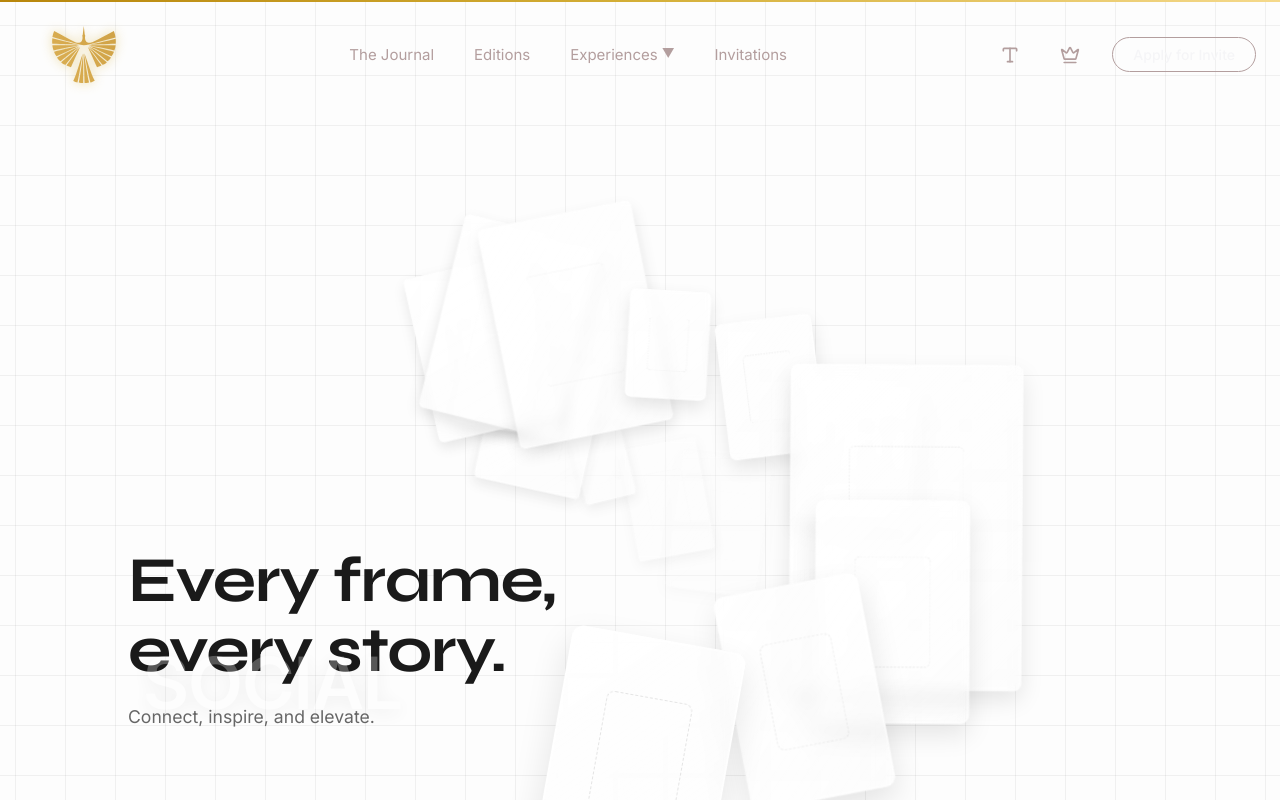
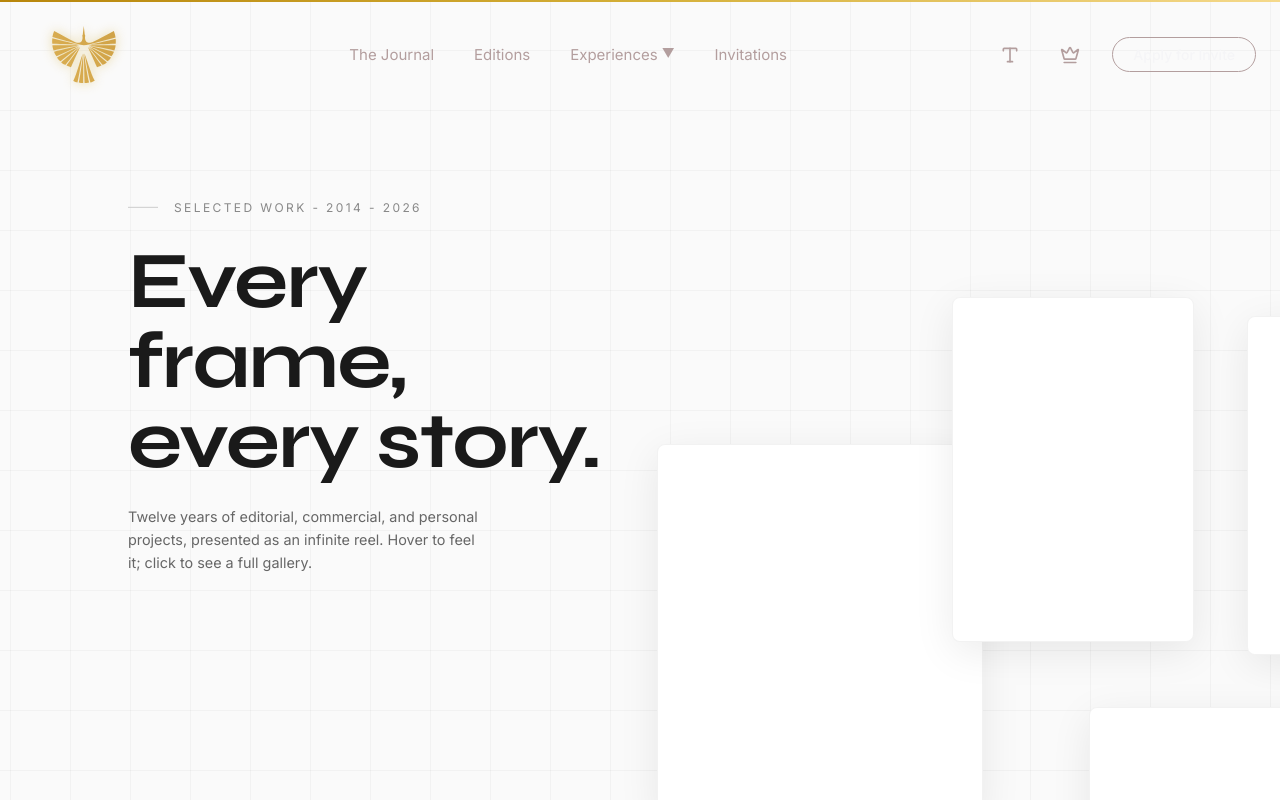
Before and after one commit to venky-7234/VIORA-ELITE-_-MAIN, a React (Vite) app: page /retreats/social in a window 1280 px wide. Shown: the top 800 px of the page. Built offline with nearby package versions, Linux system fonts and the light colour scheme; a web font is replaced by a local one.

Commit message:
Rebuild social page as horizontal scrolling track matching Klickpin reference exactly

```diff
--- a/src/pages/Retreats/Social.css
+++ b/src/pages/Retreats/Social.css
@@ -1,118 +1,113 @@
 .social-page {
   position: relative;
   width: 100%;
-  background-color: #fdfdfd;
+  /* Fine-lined off-white background from the reference */
+  background-color: #fafafa;
   background-image:
-    linear-gradient(rgba(0, 0, 0, 0.05) 1px, transparent 1px),
-    linear-gradient(90deg, rgba(0, 0, 0, 0.05) 1px, transparent 1px);
-  background-size: 50px 50px;
+    linear-gradient(rgba(0, 0, 0, 0.03) 1px, transparent 1px),
+    linear-gradient(90deg, rgba(0, 0, 0, 0.03) 1px, transparent 1px);
+  background-size: 60px 60px;
   background-position: center;
-  /* Very tall to allow scrolling */
-  height: 350vh;
+  /* Very tall to allow vertical scrolling */
+  height: 500vh;
 }
 
-.social-sticky-scene {
+.social-sticky-container {
   position: sticky;
   top: 110px; /* Below navbar */
   height: calc(100vh - 110px);
   width: 100%;
   overflow: hidden;
+}
+
+.social-track {
+  display: flex;
+  position: absolute;
+  top: 0;
+  left: 0;
+  height: 100%;
+  /* We will translate this horizontally with framer motion */
+}
+
+/* Static text block on the left */
+.social-text-content {
+  position: absolute;
+  left: 10vw;
+  top: 40%;
+  transform: translateY(-50%);
+  max-width: 500px;
+  z-index: 10;
+  pointer-events: none;
+}
+
+.social-sub-label {
+  font-family: var(--font-sans);
+  font-size: 0.75rem;
+  letter-spacing: 0.2em;
+  color: #888;
+  text-transform: uppercase;
+  margin-bottom: 1.5rem;
   display: flex;
   align-items: center;
-  justify-content: center;
-  perspective: 1200px;
-  transform-style: preserve-3d;
+  gap: 1rem;
 }
 
-.social-3d-container {
-  position: relative;
-  width: 100%;
-  height: 100%;
-  transform-style: preserve-3d;
-}
-
-.empty-card {
-  position: absolute;
-  top: 50%;
-  left: 50%;
-  border-radius: 12px;
-  background: linear-gradient(135deg, rgba(255,255,255,0.8), rgba(255,255,255,0.2));
-  backdrop-filter: blur(10px);
-  -webkit-backdrop-filter: blur(10px);
-  border: 1px solid rgba(255, 255, 255, 0.6);
-  box-shadow: 0 15px 35px rgba(0,0,0,0.1), inset 0 0 0 1px rgba(255,255,255,0.5);
-  display: flex;
-  align-items: center;
-  justify-content: center;
-  /* Slight opacity for depth */
-  opacity: 0.9;
-}
-
-.empty-card::after {
+.social-sub-label::before {
   content: '';
-  width: 50%;
-  height: 50%;
-  border: 1px dashed rgba(0,0,0,0.1);
-  border-radius: 8px;
-}
-
-.social-text-content {
-  position: absolute;
-  bottom: 10%;
-  left: 10%;
-  z-index: 50;
-  max-width: 500px;
+  width: 30px;
+  height: 1px;
+  background: #ccc;
 }
 
 .social-headline {
   font-family: var(--font-heading);
-  font-size: 4rem;
+  font-size: 5rem;
   color: #1a1a1a;
-  line-height: 1.1;
-  margin-bottom: 1rem;
+  line-height: 1;
+  margin-bottom: 1.5rem;
 }
 
 .social-headline span {
   display: block;
 }
 
-.social-title-overlay {
+.social-paragraph {
   font-family: var(--font-sans);
-  font-size: 5rem;
-  font-weight: bold;
-  color: rgba(255, 255, 255, 0.9);
-  text-shadow: 0 4px 20px rgba(0,0,0,0.2);
-  letter-spacing: -0.02em;
-  position: absolute;
-  top: 50%;
-  transform: translateY(-50%);
+  font-size: 0.9rem;
+  color: #666;
+  line-height: 1.6;
+  max-width: 350px;
 }
 
-.social-subtitle {
-  font-family: var(--font-sans);
-  font-size: 1.1rem;
-  color: #666;
-  margin-top: 1rem;
+/* Empty Card Styles */
+.social-empty-card {
+  position: absolute;
+  background-color: #fff;
+  border-radius: 8px;
+  box-shadow: 0 10px 40px rgba(0,0,0,0.08);
+  border: 1px solid rgba(0,0,0,0.05);
+  overflow: hidden;
+  /* The cards themselves are static on the track, we move the track */
 }
 
+.social-empty-card img {
+  width: 100%;
+  height: 100%;
+  object-fit: cover;
+  display: block;
+}
+
+/* Mobile responsive adjustments */
 @media (max-width: 768px) {
-  .social-sticky-scene {
+  .social-sticky-container {
     top: 80px;
     height: calc(100vh - 80px);
   }
   .social-text-content {
-    bottom: 5%;
-    left: 5%;
-    right: 5%;
+    left: 5vw;
+    top: 30%;
   }
   .social-headline {
-    font-size: 2.5rem;
-  }
-  .social-title-overlay {
     font-size: 3rem;
-    position: relative;
-    top: 0;
-    transform: none;
-    margin-top: 1rem;
   }
 }
--- a/src/pages/Retreats/Social.tsx
+++ b/src/pages/Retreats/Social.tsx
@@ -2,52 +2,19 @@ import React, { useEffect, useRef, useState } from 'react';
 import './Social.css';
 import { motion, useScroll, useTransform } from 'framer-motion';
 
-// Generate a long path of 25 empty cards
-const cards = Array.from({ length: 25 }).map((_, i) => {
-  // Creating a winding path using sin/cos for X/Y, and linear depth for Z
-  // Z goes from very far away (-4000) to close up (0)
-  const zPosition = -(i * 200);
-  const xOffset = Math.sin(i * 0.5) * 400; // Winding X path
-  const yOffset = Math.cos(i * 0.4) * 300; // Winding Y path
+// Generate 20 scattered empty cards along a horizontal path
+const cards = Array.from({ length: 20 }).map((_, i) => {
+  // Spread them horizontally starting from right of the screen (50vw) up to 350vw
+  const xOffset = 50 + (i * 15) + (Math.random() * 10); // in vw
+  // Scatter them vertically between 15% and 75% height
+  const yOffset = 15 + Math.random() * 60; // in vh
 
-  // Random sizes between 150px and 350px
-  const width = 150 + Math.random() * 200;
-  const height = width * (1.2 + Math.random() * 0.3);
+  // Random dimensions
+  const width = 200 + Math.random() * 150;
+  const height = width * (1.1 + Math.random() * 0.4);
 
-  const rotateZ = (Math.random() - 0.5) * 30; // Random tilt
-
-  return { id: i, x: xOffset, y: yOffset, z: zPosition, w: width, h: height, rotateZ };
+  return { id: i, x: xOffset, y: yOffset, w: width, h: height };
 });
-
-const ScrollCard = ({ card, scrollYProgress, isMobile }: { card: any, scrollYProgress: any, isMobile: boolean }) => {
-  // Scale down positions and sizes for mobile
-  const scale = isMobile ? 0.6 : 1;
-
-  // As the user scrolls from 0 to 1, we push the entire Z-axis forward by 6000px
-  // This makes the cards travel towards the camera and past it
-  const zMove = useTransform(scrollYProgress, [0, 1], [0, 5000]);
-
-  // Combine initial Z with the movement
-  const zCurrent = useTransform(zMove, (val: number) => card.z + val);
-
-  // Fade out cards as they get too close (Z > 300) or too far (Z < -3000)
-  const opacity = useTransform(zCurrent, [-3000, -2000, 200, 500], [0, 1, 1, 0]);
-
-  return (
-    <motion.div
-      className="empty-card"
-      style={{
-        width: card.w * scale,
-        height: card.h * scale,
-        x: `calc(${card.x * scale}px - 50%)`,
-        y: `calc(${card.y * scale}px - 50%)`,
-        z: zCurrent,
-        rotateZ: card.rotateZ,
-        opacity: opacity
-      }}
-    />
-  );
-};
 
 export const Social: React.FC = () => {
   const [isMobile, setIsMobile] = useState(false);
@@ -66,46 +33,49 @@ export const Social: React.FC = () => {
     offset: ["start start", "end end"]
   });
 
+  // Translate the entire track horizontally to the left
+  const trackX = useTransform(scrollYProgress, [0, 1], ["0vw", "-350vw"]);
+
   return (
     <div className="social-page" ref={containerRef}>
-      <div className="social-sticky-scene">
-        <div className="social-3d-container">
-          {cards.map((card) => (
-            <ScrollCard
-              key={card.id}
-              card={card}
-              scrollYProgress={scrollYProgress}
-              isMobile={isMobile}
-            />
-          ))}
+      <div className="social-sticky-container">
+
+        {/* Stationary Text Block */}
+        <div className="social-text-content">
+          <div className="social-sub-label">
+            SELECTED WORK - 2014 - 2026
+          </div>
+          <h2 className="social-headline">
+            <span>Every frame,</span>
+            <span>every story.</span>
+          </h2>
+          <p className="social-paragraph">
+            Twelve years of editorial, commercial, and personal projects, presented as an infinite reel. Hover to feel it; click to see a full gallery.
+          </p>
         </div>
 
-        <div className="social-text-content">
-          <motion.h2
-            className="social-headline"
-            style={{ opacity: useTransform(scrollYProgress, [0, 0.2], [1, 0]) }}
-          >
-            <span>Every frame,</span>
-            <span>every story.</span>
-          </motion.h2>
+        {/* Moving Track */}
+        <motion.div className="social-track" style={{ x: trackX }}>
 
-          <motion.h1
-            className="social-title-overlay"
-            style={{
-              opacity: useTransform(scrollYProgress, [0, 0.2, 0.8, 1], [0.3, 1, 1, 0]),
-              scale: useTransform(scrollYProgress, [0, 1], [0.9, 1.1])
-            }}
-          >
-            SOCIAL
-          </motion.h1>
+          {cards.map((card) => {
+            const scale = isMobile ? 0.6 : 1;
+            return (
+              <div
+                key={card.id}
+                className="social-empty-card"
+                style={{
+                  width: card.w * scale,
+                  height: card.h * scale,
+                  left: `${card.x}vw`,
+                  top: `${card.y}vh`,
+                }}
+              >
+                {/* Empty card placeholder */}
+              </div>
+            );
+          })}
+        </motion.div>
 
-          <motion.p
-            className="social-subtitle"
-            style={{ opacity: useTransform(scrollYProgress, [0, 0.2], [1, 0]) }}
-          >
-            Connect, inspire, and elevate.
-          </motion.p>
-        </div>
       </div>
     </div>
   );
```
